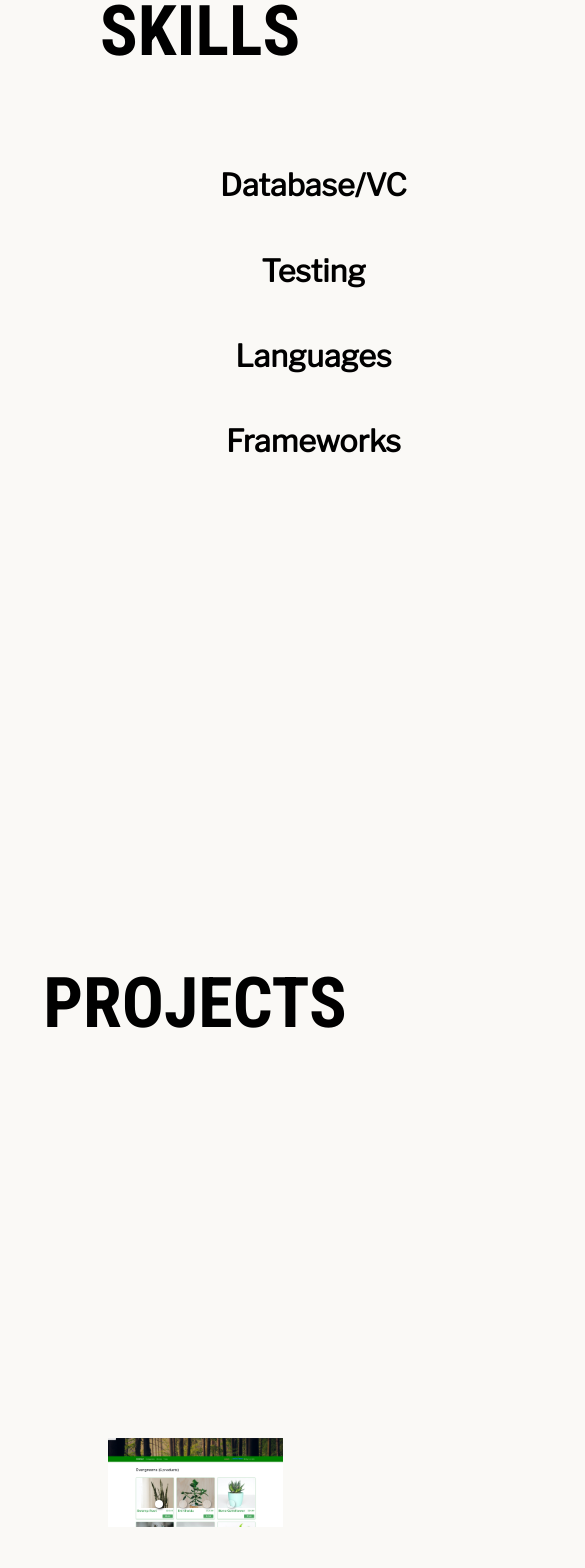
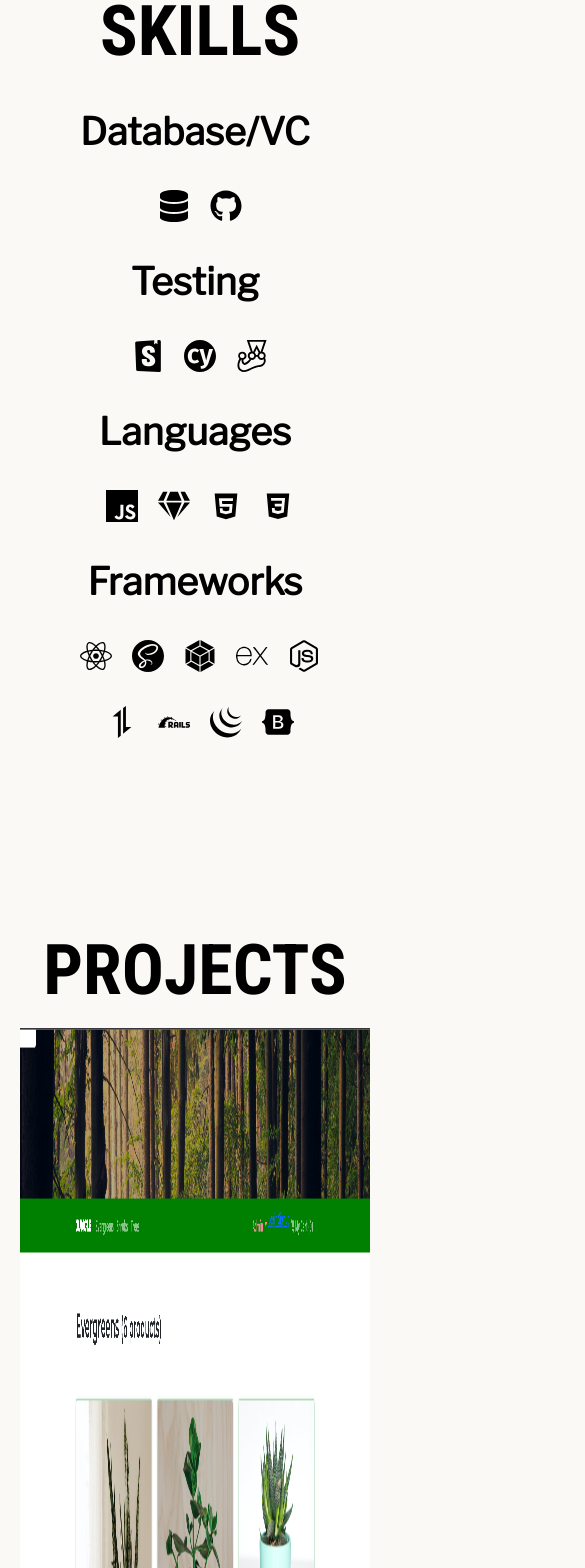
Before and after one commit to ethanw03/personal-profile, a React (Create React App) app: page / in a window 390 px wide. Shown: the part 1860-3428 px from the top of the page, 585 px wide, since content can reach past the window. Built offline with nearby package versions, Linux system fonts and the light colour scheme.

Commit message:
clean up code and add more media queries

```diff
--- a/src/components/Contact.sass
+++ b/src/components/Contact.sass
@@ -5,6 +5,7 @@
   position: relative
   left: 130px
   font-size: 52px
+  overflow-x: hidden
 
 .contactContent
   position: absolute
--- a/src/components/ImageCarousel.sass
+++ b/src/components/ImageCarousel.sass
@@ -75,3 +75,71 @@
 
   .carousel-indicator-selected
     background-color: black
+
+
+@media only screen and (max-width: 390px)
+  .carousel-wrapper
+    width: 100%
+    height: 100vh
+    border-radius: 0px;
+
+    .custom-carousel
+      width: 100%
+      height: 100vh
+
+    .overlay
+      .tech-icons
+        position: absolute
+        top: 2.5rem
+        right: 1rem
+        font-size: 1.5rem
+
+      .description
+        width: 100%
+        margin-top: 1rem
+        font-size: 1.2rem
+        margin-top: 150px
+
+      .title
+        position: absolute
+        bottom: 1rem
+        left: 1rem
+        font-size: 1.2rem
+        font-weight: bold
+
+  .carousel-slide
+    img
+      width: 100%
+      height: 100vh
+
+    .overlay
+      .tech-icons
+        position: absolute
+        top: 2.5rem
+        right: 1rem
+        font-size: 1.5rem
+
+      .description
+        width: 100%
+        margin-top: 1rem
+        font-size: 1.2rem
+        margin-top: 150px
+
+      .title
+        position: absolute
+        bottom: 1rem
+        left: 1rem
+        font-size: 1.2rem
+        font-weight: bold
+
+  .carousel-indicators
+    li
+      width: 10px
+      height: 10px
+      border-radius: 50%
+      background-color: black
+      border: 1px solid black
+      box-shadow: none
+
+    .carousel-indicator-selected
+      background-color: black
--- a/src/components/Projects.jsx
+++ b/src/components/Projects.jsx
@@ -2,9 +2,9 @@ import React from 'react';
 import './Projects.sass';
 import ImageCarousel from './ImageCarousel';
 
-function Projects(darkMode) {
+function Projects({ darkMode }) {
 	return (
-		<div className={darkMode ? 'projectsPage dark' : 'projectsPage'}>
+		<div className='projectsPage'>
 			<div className='projectsContent'>
 				<h1>PROJECTS</h1>
 			</div>
--- a/src/components/Projects.sass
+++ b/src/components/Projects.sass
@@ -1,16 +1,15 @@
 .projectsPage
   text-align: left
   height: 100vh
-  font-family: 'Roboto Condensed', sans-serif
   position: relative
   left: 130px
-
   font-size: 52px
 
 .projectsContent
   position: absolute
   margin-top: 15px
   top: -20px
+  font-family: 'Roboto Condensed', sans-serif
 
 .imageCarousel
   position: absolute
@@ -27,7 +26,7 @@
     text-align: center
 
   .projectsContent
-    margin-top: 80px
+    margin-top: 20px
     position: relative
     top: 30px
 
@@ -35,26 +34,3 @@
     position: relative
     top: 0px
     right: 0px
-
-  .projectText
-    font-size: 26px
-    line-height: 40px
-    top: 30px
-    left: 0px
-
-  .projectTitle
-    font-size: 52px
-
-  .projectDescription
-    font-size: 32px
-
-  .projectTech
-    font-size: 32px
-
-  .projectLinks
-    font-size: 32px
-
-  .projectLink
-    font-size: 32px
-
-  .projectLinkT
--- a/src/components/Skills.sass
+++ b/src/components/Skills.sass
@@ -4,6 +4,7 @@
   position: relative
   left: 130px
   font-size: 52px
+  overflow-x: hidden
 
 
   .skillsContent
@@ -63,25 +64,66 @@
 @media only screen and (max-width: 390px)
   .skillsPage
     display: flex
-
     left: 0px
+    flex-direction: column
+    align-items: left
     font-size: 35px
     padding: 20px
     text-align: center
 
   .skillsContent
-    margin-top: 80px
+    margin-top: 20px
+    position: absolute
     left: 100px
-    position: absolute
 
   .skillsText
     position: absolute
-    font-size: 26px
-    line-height: 40px
-    top: 200px
+    display: flex
+    flex-direction: column
+    justify-content: center
+    font-size: 32px
+    top: 110px !important
+    left: 80px !important
+    line-height: 2 !important
+
+  .iconContainer
+    display: flex
+    top: 150px !important
+    left: 15px !important
+    font-size: 32px !important
+    justify-content: center !important
+    align-content: center !important
 
 
 
-  .iconContainer
-    top: 50px
-    left: 0px
+
+  .languages
+    position: absolute
+    top: 340px !important
+    p
+      margin-right: 20px !important
+
+  .testing
+    position: absolute
+    top: 190px !important
+    p
+      margin-right: 20px !important
+
+  .frameworks
+    display: flex
+    flex-wrap: wrap
+    justify-content: center
+    align-items: flex-end
+    position: absolute
+    top: 490px !important
+    line-height: 0 !important
+    max-width: 75%
+    p
+      margin-right: 20px !important
+      margin-bottom: 2px !important
+  .databases
+    position: absolute
+    top: 40px !important
+
+    p
+      margin-right: 20px !important
--- a/src/components/about/About.sass
+++ b/src/components/about/About.sass
@@ -10,8 +10,6 @@
   margin-top: 15px
   top: -20px
   font-family: 'Roboto Condensed', sans-serif
-
-
 
 .aboutText
     font-size: 32px
```
